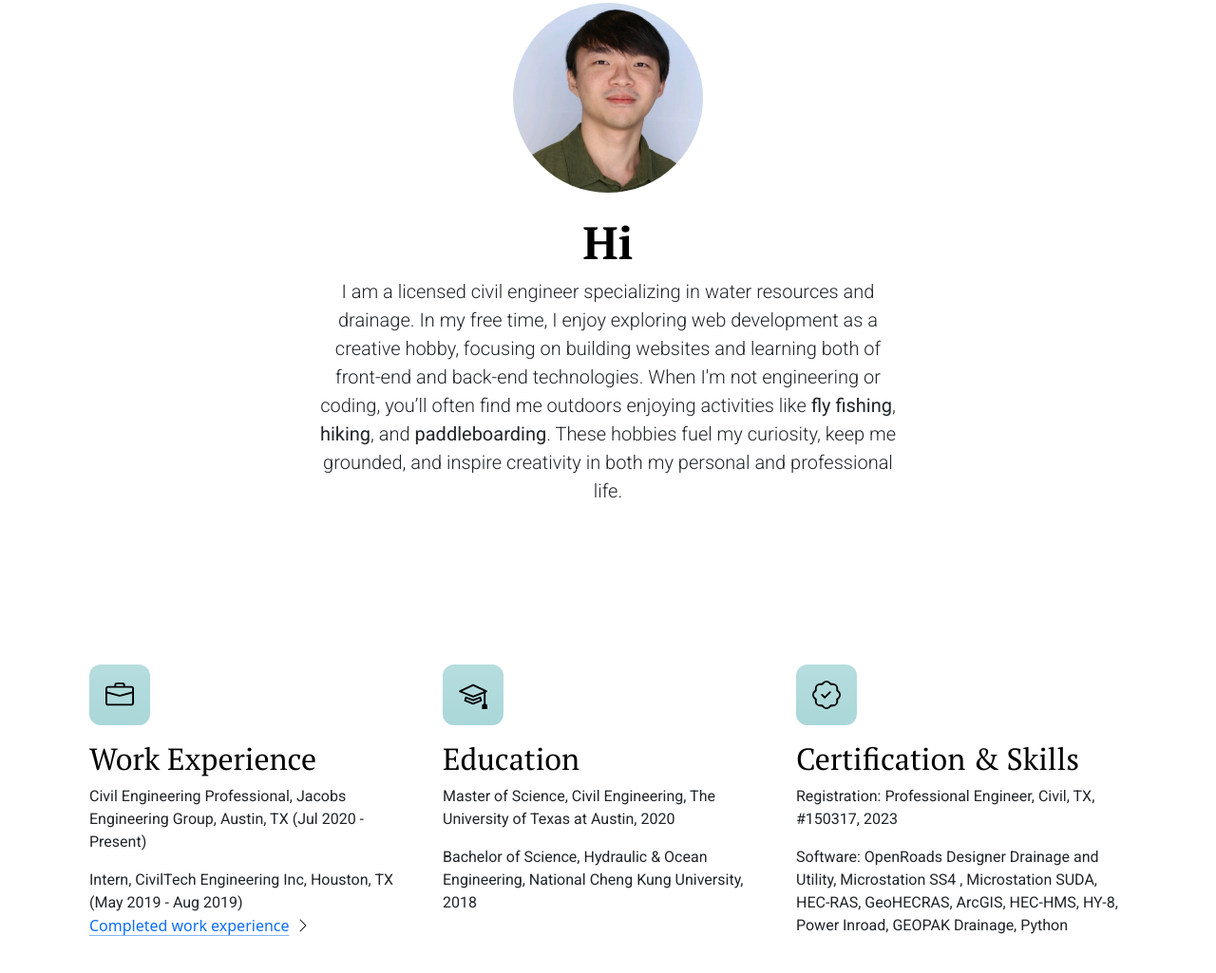
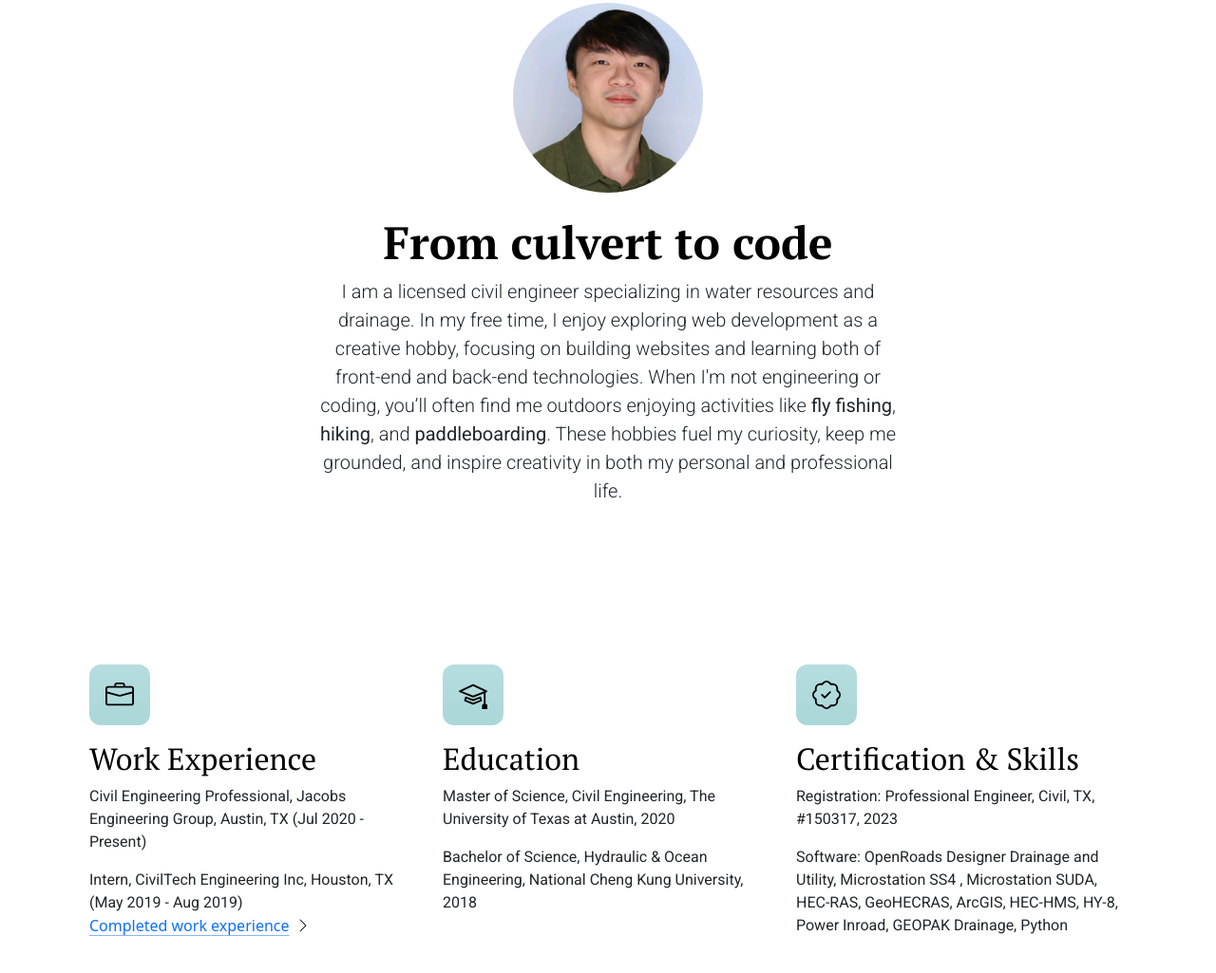
Before and after one commit to YC26775/Personal-Website, a plain HTML site: page index.html in a window 1280 px wide. Shown: the part 677-1702 px from the top of the page at 95% size. Drawn offline with nearby package versions, Linux system fonts and the light colour scheme; a web font is replaced by a local one.

Commit message:
Update index.html
from culvert to code

```diff
--- a/index.html
+++ b/index.html
@@ -62,7 +62,7 @@
     <section id="title2">
       <div class="px-4 py-5 mt-5 text-center">
         <img id="headshot" class="d-block mx-auto mb-4" src="./img/headshot.PNG" height="200">
-        <h1 class="display-5 fw-bold text-body-emphasis">Hi</h1>
+        <h1 class="display-5 fw-bold text-body-emphasis">From culvert to code</h1>
         <div class="col-lg-6 mx-auto">
           <p class="lead mb-4">I am a licensed civil engineer specializing in water resources and drainage. In my free time, I enjoy exploring web development as a creative hobby, focusing on building websites and learning both of front-end and back-end technologies. When I'm not engineering or coding, you’ll often find me outdoors enjoying activities like
             <strong>fly fishing</strong>, <strong>hiking</strong>, and <strong>paddleboarding</strong>.
```
